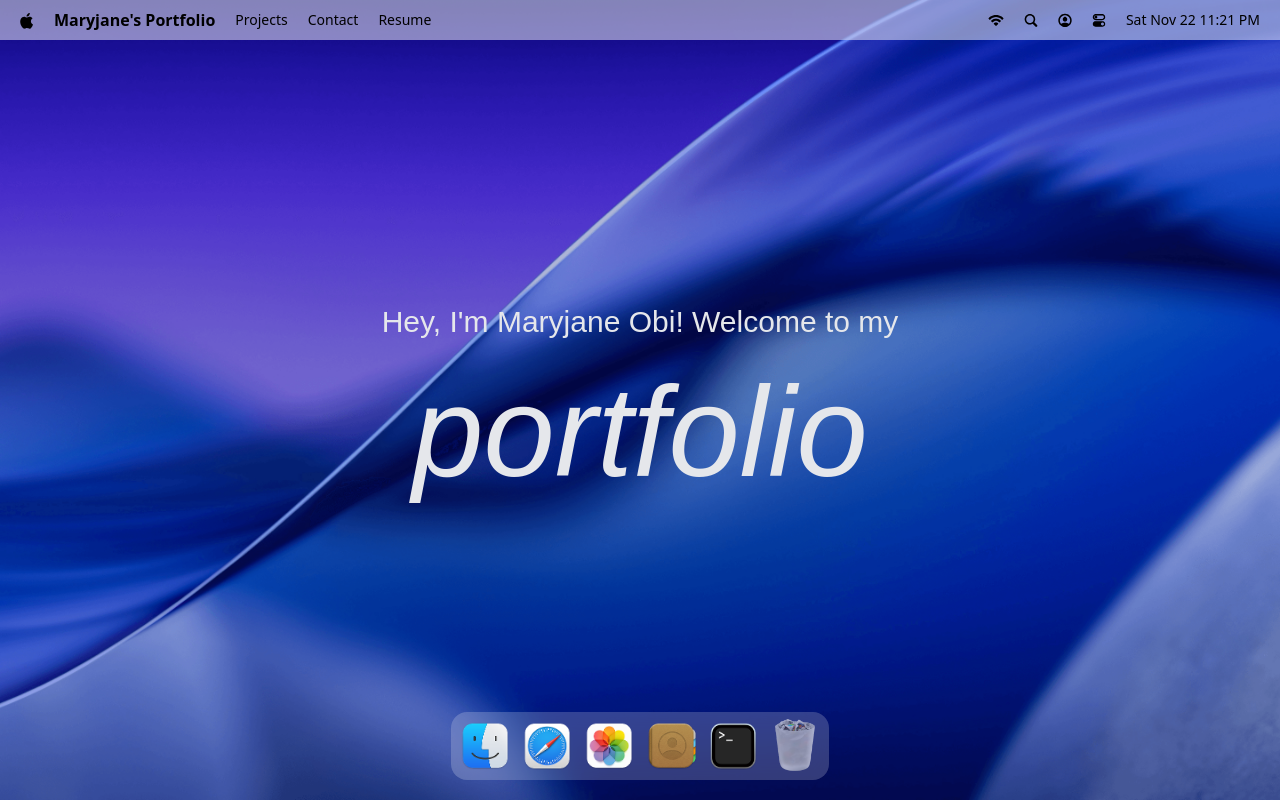
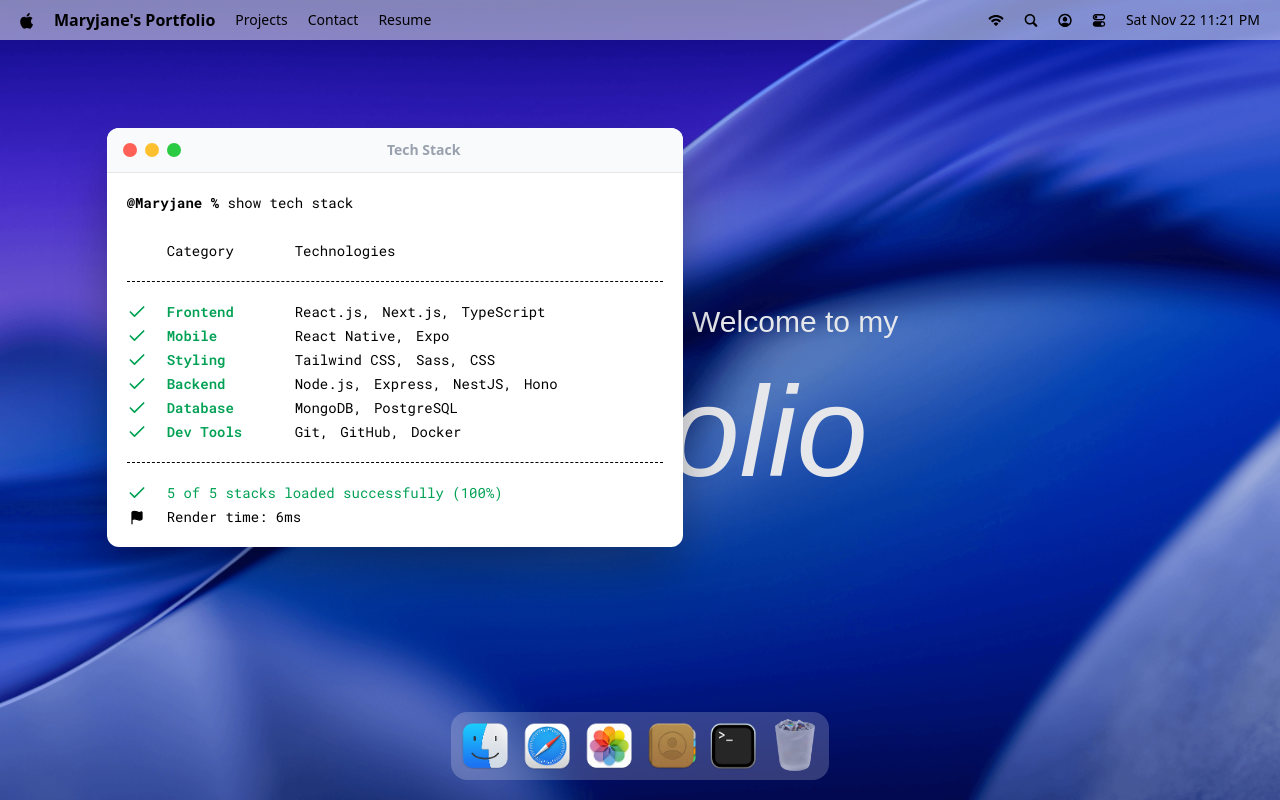
Before and after one commit to mjobidev/MacOS_Portfolio, a React (Vite) app: page / in a window 1280 px wide. Both pictures are taken after a click on the button 733 px from the left and 746 px from the top of the page. Built offline with nearby package versions, Linux system fonts and the light colour scheme; a web font is replaced by a local one.

Commit message:
implement a hoc for managing window states and add the first window - terminal

```diff
--- a/package.json
+++ b/package.json
@@ -14,11 +14,13 @@
     "@tailwindcss/vite": "^4.1.17",
     "dayjs": "^1.11.19",
     "gsap": "^3.13.0",
+    "immer": "^10.2.0",
     "lucide-react": "^0.554.0",
     "react": "^19.2.0",
     "react-dom": "^19.2.0",
     "react-tooltip": "^5.30.0",
-    "tailwindcss": "^4.1.17"
+    "tailwindcss": "^4.1.17",
+    "zustand": "^5.0.8"
   },
   "devDependencies": {
     "@eslint/js": "^9.39.1",
--- a/src/App.jsx
+++ b/src/App.jsx
@@ -1,4 +1,11 @@
+import gsap from "gsap";
+import { Draggable } from "gsap/Draggable";
+
 import { Dock, Navbar, Welcome } from "#components";
+import { Terminal } from "#windows";
+
+gsap.registerPlugin(Draggable);
+
 
 const App = () => {
     return (
@@ -6,6 +13,8 @@ const App = () => {
             <Navbar />
             <Welcome />
             <Dock />
+
+            <Terminal />
         </main>
     );
 };
--- a/src/components/Dock.jsx
+++ b/src/components/Dock.jsx
@@ -4,8 +4,10 @@ import gsap from "gsap";
 
 import {dockApps} from "#constants/index.js";
 import {useGSAP} from "@gsap/react";
+import useWindowStore from "#store/window.js";
 
 const Dock = () => {
+    const { openWindow, closeWindow, windows } = useWindowStore();
     const dockRef = useRef(null);
 
     useGSAP(() => {
@@ -15,7 +17,7 @@ const Dock = () => {
         const icons = dock.querySelectorAll(".dock-icon");
 
         const animateIcons = (mouseX) => {
-            const {left} = dock.getBoundingClientRect();
+            const { left } = dock.getBoundingClientRect();
 
             icons.forEach((icon) => {
                 const {left: iconLeft, width} = icon.getBoundingClientRect();
@@ -59,10 +61,24 @@ const Dock = () => {
         };
     }, []);
 
+    const toggleApp = (app) => {
+        if (!app.canOpen) return;
 
-    const toggleApp = (app) => {
-        //TODO Implement Open Window logic
+        const window = windows[app.id];
+
+        if (!window) {
+            console.error(`Window not found for app: ${app.id}`);
+            return;
+        }
+
+        if (window.isOpen) {
+            closeWindow(app.id);
+        } else {
+            openWindow(app.id);
+        }
+
     };
+
 
     return (
         <section id="dock">
--- /dev/null
+++ b/src/components/WindowControls.jsx
@@ -0,0 +1,15 @@
+import useWindowStore from "#store/window.js";
+
+const WindowControls = ({ target }) => {
+    const { closeWindow } = useWindowStore();
+
+    return (
+    <div id="window-controls">
+        <div className="close" onClick={() => closeWindow(target)} />
+        <div className="minimize" />
+        <div className="maximize" />
+    </div>
+    );
+};
+
+export default WindowControls
--- a/src/components/index.js
+++ b/src/components/index.js
@@ -1,5 +1,6 @@
 import Navbar from "#components/Navbar.jsx";
 import Welcome from "#components/Welcome.jsx";
 import Dock from "#components/Dock.jsx";
+import WindowControls from "#components/WindowControls.jsx";
 
-export { Navbar, Welcome, Dock };
+export { Navbar, Welcome, Dock, WindowControls };
--- a/src/constants/index.js
+++ b/src/constants/index.js
@@ -72,6 +72,7 @@ const dockApps = [
         icon: "trash.png",
         canOpen: false,
     },
+
 ];
 
 const blogPosts = [
--- /dev/null
+++ b/src/hoc/WindowWrapper.jsx
@@ -0,0 +1,61 @@
+import useWindowStore from "#store/window.js";
+import {useLayoutEffect, useRef} from "react";
+import {useGSAP} from "@gsap/react";
+import gsap from "gsap";
+import { Draggable} from "gsap/Draggable";
+
+
+const WindowWrapper = (Component, windowKey) => {
+    const Wrapped = (props) => {
+        const { focusWindow, windows } = useWindowStore();
+        const { isOpen, zIndex } = windows[windowKey];
+        const ref = useRef(null);
+
+        useGSAP(() => {
+            const el = ref.current;
+            if (!el || !isOpen) return;
+
+            el.style.display = "block";
+
+            gsap.fromTo(el,
+                { scale: 0.8, opacity: 0, y: 40 },
+                { scale: 1, opacity: 1, y: 0, duration: 0.5,
+                    ease: "power3.out" },
+            );
+        }, [isOpen]);
+
+        useGSAP(() => {
+            const el = ref.current;
+            if (!el) return;
+
+            const [instance] = Draggable.create(el, {
+                onPress: () => focusWindow(windowKey)
+            });
+
+            return () => instance.kill();
+        }, []);
+
+        useLayoutEffect(() => {
+            const el = ref.current;
+            if (!el) return;
+            el.style.display = isOpen ? "block" : "none";
+        }, [isOpen]);
+
+        return (
+            <section
+            id={windowKey}
+            ref={ref}
+            style={{ zIndex}}
+            className="absolute"
+        >
+            <Component {...props} />
+        </section>
+        );
+    };
+
+    Wrapped.displayName = `WindowWrapper(${Component.displayName || Component.name || "Component"}`;
+
+    return Wrapped;
+
+};
+export default WindowWrapper;
--- /dev/null
+++ b/src/store/window.js
@@ -0,0 +1,39 @@
+import { create } from "zustand";
+import {immer} from "zustand/middleware/immer";
+import {INITIAL_Z_INDEX, WINDOW_CONFIG} from "#constants/index.js";
+
+const useWindowStore = create(
+    immer((set) => ({
+    windows: WINDOW_CONFIG,
+    nextZIndex: INITIAL_Z_INDEX + 1,
+
+        openWindow: (windowKey, data = null) =>
+            set((state) => {
+                const win = state.windows[windowKey];
+                if (!win) return;
+                win.isOpen = true;
+                win.zIndex = state.nextZIndex;
+                win.data = data ?? win.data;
+                state.nextZIndex++;
+            }),
+
+        closeWindow: (windowKey) =>
+            set((state) => {
+                const win = state.windows[windowKey];
+                if (!win) return;
+                win.isOpen = false;
+                win.zIndex = INITIAL_Z_INDEX;
+                win.data = null;
+            }),
+
+        focusWindow: (windowKey) =>
+            set((state) => {
+                const win = state.windows[windowKey];
+                win.zIndex = state.nextZIndex++;
+            }),
+
+
+    })),
+);
+
+export default useWindowStore;
--- /dev/null
+++ b/src/windows/Terminal.jsx
@@ -0,0 +1,62 @@
+import WindowWrapper from "#hoc/WindowWrapper.jsx";
+import {techStack} from "#constants/index.js";
+import { Check } from "lucide-react";
+import { Flag } from "lucide-react";
+import WindowControls from "#components/WindowControls.jsx";
+
+const Terminal = () => {
+    return (
+        <>
+        <div id="window-header">
+            <WindowControls target="terminal" />
+            <h2>Tech Stack</h2>
+        </div>
+
+        <div className="techstack">
+            <p>
+                <span className="font-bold">@Maryjane % </span>
+                show tech stack
+            </p>
+
+            <div className="label">
+                <p className="w-32">Category</p>
+                <p>Technologies</p>
+            </div>
+
+            <ul className="content">
+                {techStack.map(({ category, items }) => (
+                    <li key={category} className="flex items-center">
+                        <Check className="check" size={20} />
+                        <h3>{category}</h3>
+                        <ul>
+                            {items.map((item, i) => (
+                                <li key={i}>
+                                    {item}
+                                    {i < items.length - 1 ? "," : ""}
+                                </li>
+                            ))}
+                        </ul>
+                    </li>
+                ))}
+            </ul>
+
+            <div className="footnote">
+                <p>
+                    <Check size={20} /> 5 of 5 stacks loaded successfully (100%)
+                </p>
+
+                <p className="text-black">
+                    <Flag size={15} fill="black" />
+                    Render time: 6ms
+
+                </p>
+            </div>
+
+        </div>
+        </>
+    );
+};
+
+const TerminalWindow = WindowWrapper(Terminal, "terminal");
+
+export default TerminalWindow;
--- /dev/null
+++ b/src/windows/index.js
@@ -0,0 +1,3 @@
+import Terminal from '#windows/Terminal.jsx';
+
+export { Terminal };
--- a/vite.config.js
+++ b/vite.config.js
@@ -17,7 +17,7 @@ export default defineConfig({
               "src/constants"
           ),
           "#store": resolve(dirname(fileURLToPath(import.meta.url)), "src/store"),
-          "#hoc'": resolve(dirname(fileURLToPath(import.meta.url)), "src/hoc"),
+          "#hoc": resolve(dirname(fileURLToPath(import.meta.url)), "src/hoc"),
           "#windows": resolve(dirname(fileURLToPath(import.meta.url)), "src/windows"),
       }
     }
```
Also changed, not shown: public/images/Blenderlogo.png (added), 1 other file (tests, documents, lock files or other folders).
